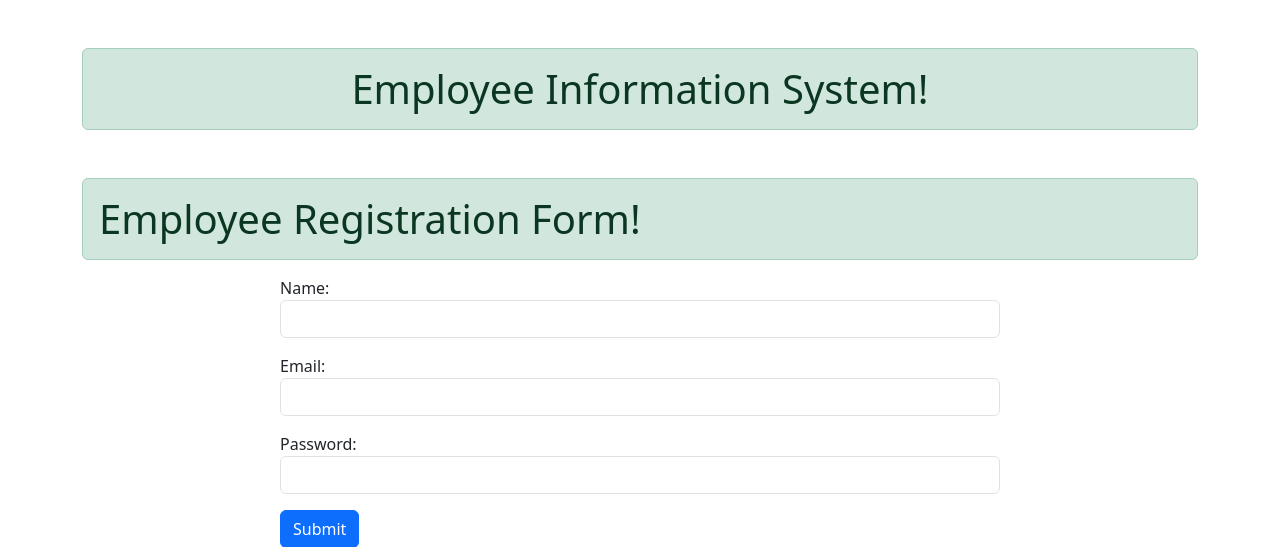
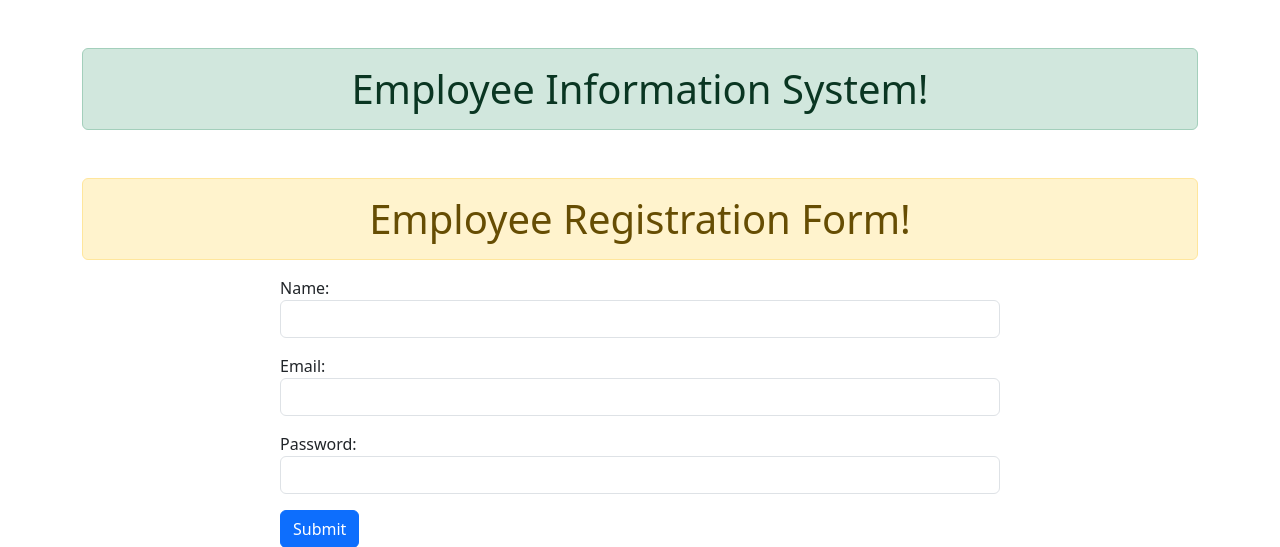
Before and after one commit to devsharifmahmud/EmployeeInformationSystem, a Django app: page / in a window 1280 px wide. Shown: the top 547 px of the page. Run offline with Django 5.2, Linux system fonts and the light colour scheme.

Commit message:
Update Code

```diff
--- a/templates/apps/index.html
+++ b/templates/apps/index.html
@@ -1,7 +1,7 @@
 {% extends 'apps/base.html' %}
 
 {% block content %}
-<h1 class="alert alert-success">Employee Registration Form!</h1>
+<h1 class="alert alert-warning text-center">Employee Registration Form!</h1>
 
 <div class="container">
     <div class="row">
```
